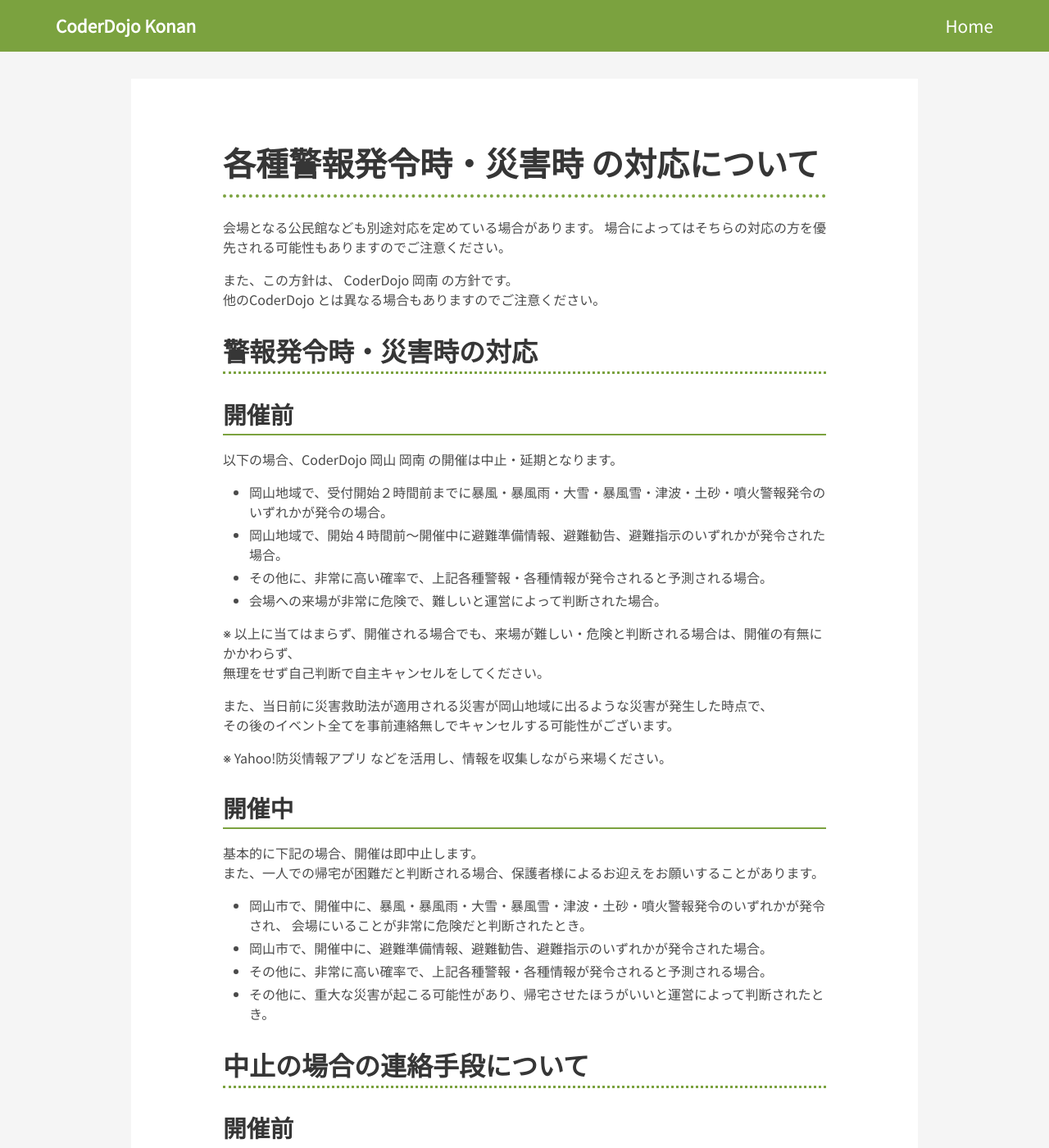
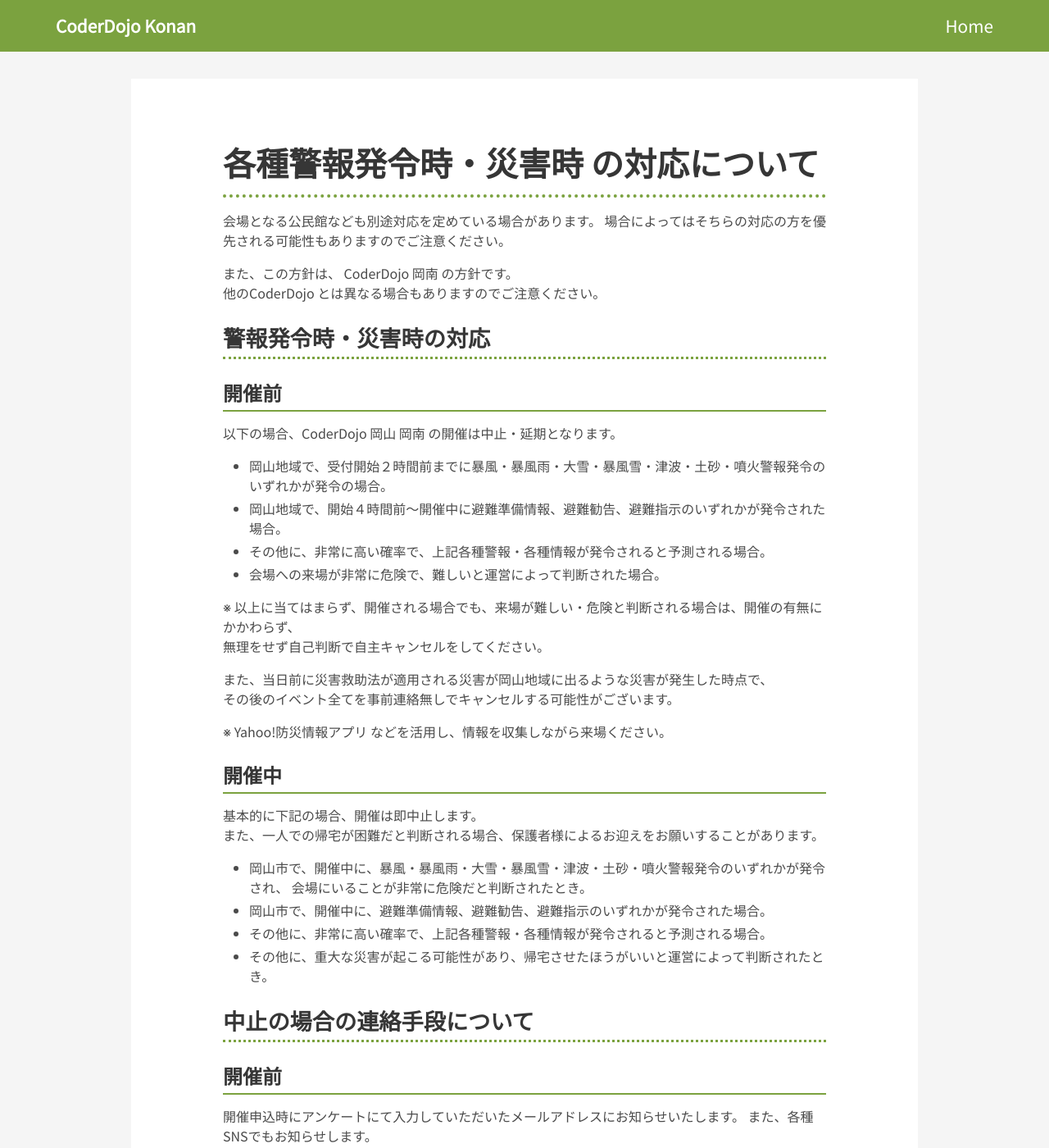
Before and after one commit to coderdojo-konan/website, a Jekyll site: the page built from _pages/disaster-response.md, in a window 1280 px wide and 1400 px high. Shown: the whole window at 82% size. Built offline with Jekyll 4.4.1, drawn with Linux system fonts in a browser that asks for light colours; nearby versions of some CDN libraries; library files that are not in the unit come from our copies.

Commit message:
細かいデザインを調整

```diff
--- a/_layouts/page.html
+++ b/_layouts/page.html
@@ -6,7 +6,7 @@
 
 <main class="section">
   <div class="container">
-    <h1 class="title">{{ page.title }}</h1>
+    <h1 class="title is-spaced">{{ page.title }}</h1>
     {% if page.desc %}
     <h2 class="subtitle">{{ page.desc }}</h2>
     {% endif %}
--- a/_sass/_global.scss
+++ b/_sass/_global.scss
@@ -5,6 +5,12 @@
 
 p {
   margin-bottom: .5rem;
+}
+
+a {
+  &:hover {
+    text-decoration: underline;
+  }
 }
 
 .footer {
@@ -20,12 +26,19 @@
       color: $primary;
     }
   }
+
+  .footer-links {
+    margin: 0 0 1rem 0;
+    .footer-link {
+      margin: 0 0 0 .5rem;
+    }
+  }
 }
 
-h1 { font-size: 2rem; }
-h2 { font-size: 1.8rem; }
-h3 { font-size: 1.5rem; }
-h4 { font-size: 1.3rem; }
+h1 { font-size: 1.8rem; }
+h2 { font-size: 1.5rem; }
+h3 { font-size: 1.3rem; }
+h4 { font-size: 1.2rem; }
 h5 { font-size: 1.1rem; }
 h6 { font-size: 1.0rem; }
 
--- a/_sass/_page.scss
+++ b/_sass/_page.scss
@@ -14,24 +14,25 @@
       .title {
         font-size: 2.5rem;
         padding: 0 0 1rem 0;
+        margin: 0 0 1rem 0;
         border-bottom: 4px dotted $primary;
       }
 
       .content {
         h1 {
-          font-size: 2rem;
+          font-size: 1.7rem;
           padding: 0 0 0.5rem 0;
           border-bottom: 3px dotted $primary;
         }
 
         h2 {
-          font-size: 1.8rem;
+          font-size: 1.5rem;
           padding: 0 0 0.5rem 0;
           border-bottom: 2px solid $primary;
         }
 
-        h3 { font-size: 1.5rem; }
-        h4 { font-size: 1.3rem; }
+        h3 { font-size: 1.3rem; }
+        h4 { font-size: 1.2rem; }
         h5 { font-size: 1.1rem; }
         h6 { font-size: 1.0rem; }
       }
--- a/_sass/_post.scss
+++ b/_sass/_post.scss
@@ -27,19 +27,19 @@
 
       .content {
         h1 {
-          font-size: 2rem;
+          font-size: 1.7rem;
           padding: 0 0 0.5rem 0;
           border-bottom: 3px dotted $primary;
         }
 
         h2 {
-          font-size: 1.8rem;
+          font-size: 1.5rem;
           padding: 0 0 0.5rem 0;
           border-bottom: 2px solid $primary;
         }
 
-        h3 { font-size: 1.5rem; }
-        h4 { font-size: 1.3rem; }
+        h3 { font-size: 1.3rem; }
+        h4 { font-size: 1.2rem; }
         h5 { font-size: 1.1rem; }
         h6 { font-size: 1.0rem; }
       }
```
